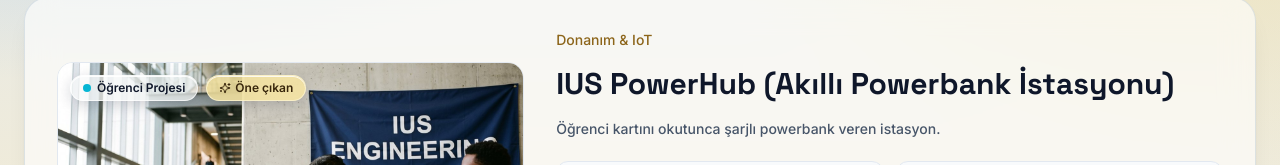
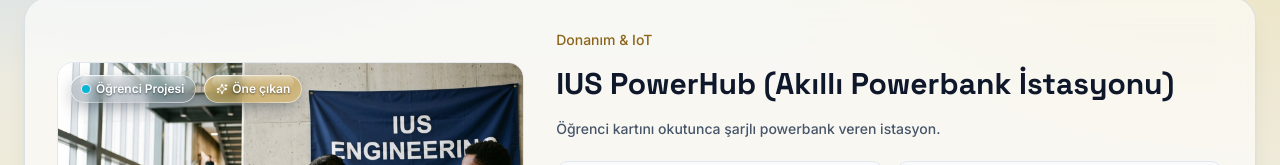
Before and after one commit to HasanKaan28/IEC-PORTAL-2, a Next.js app: page /projeler in a window 1280 px wide. Shown: the part 384-549 px from the top of the page. Built offline with nearby package versions, Linux system fonts and the light colour scheme; no server answers.

Commit message:
style(projects): iOS Liquid Glass badges on project photos
Nearly clear lens with light blur and boosted colour, a specular rim, an inner glow and a soft tint so white text reads on light and dark photos. Reusable as .liquid-glass in globals.css.

```diff
--- a/src/components/public/ProjectsCatalog.tsx
+++ b/src/components/public/ProjectsCatalog.tsx
@@ -126,14 +126,18 @@
                   sizes="(max-width: 1024px) 100vw, 40vw"
                   className="h-64 sm:h-72"
                 />
-                {/* iOS-style frosted glass: light enough behind the text to stay readable on dark photos. */}
+                {/* iOS Liquid Glass chips (see .liquid-glass in globals.css). */}
                 <div className="pointer-events-none absolute left-3 top-3 flex flex-wrap gap-2">
-                  <span className="flex items-center gap-1.5 rounded-full border border-white/70 bg-white/60 px-3 py-1 text-xs font-semibold text-slate-900 shadow-[inset_0_1px_0_rgba(255,255,255,0.9),0_4px_14px_rgba(15,23,42,0.18)] backdrop-blur-xl backdrop-saturate-[1.8]">
-                    <span className="h-2 w-2 rounded-full" style={{ backgroundColor: project.accentColor }} aria-hidden="true" />
+                  <span className="liquid-glass flex items-center gap-1.5 rounded-full px-3 py-1.5 text-xs font-semibold">
+                    <span
+                      className="h-2 w-2 rounded-full ring-1 ring-white/70"
+                      style={{ backgroundColor: project.accentColor }}
+                      aria-hidden="true"
+                    />
                     {project.badge[locale]}
                   </span>
                   {project.isFlagship && (
-                    <span className="flex items-center gap-1 rounded-full border border-accent-100/80 bg-accent-200/80 px-3 py-1 text-xs font-semibold text-accent-950 shadow-[inset_0_1px_0_rgba(255,255,255,0.8),0_4px_14px_rgba(15,23,42,0.18)] backdrop-blur-xl backdrop-saturate-[1.8]">
+                    <span className="liquid-glass liquid-glass-honey flex items-center gap-1 rounded-full px-3 py-1.5 text-xs font-semibold">
                       <Sparkles className="h-3 w-3" aria-hidden="true" />
                       {t.featured}
                     </span>
--- a/src/styles/globals.css
+++ b/src/styles/globals.css
@@ -118,6 +118,61 @@
 }
 
 /*
+ * iOS-style Liquid Glass chip for labels that sit on photos: a nearly clear lens (light blur,
+ * boosted colour), a bright specular rim that fades round the edge, an inner glow, and a soft
+ * shadow tint so white text stays readable on light and dark images alike.
+ */
+.liquid-glass {
+  position: relative;
+  isolation: isolate;
+  overflow: hidden;
+  color: #ffffff;
+  text-shadow: 0 1px 2px rgba(5, 15, 30, 0.55);
+  background:
+    linear-gradient(160deg, rgba(255, 255, 255, 0.26) 0%, rgba(255, 255, 255, 0.06) 45%, rgba(255, 255, 255, 0.14) 100%),
+    rgba(12, 24, 42, 0.26);
+  backdrop-filter: blur(5px) saturate(190%) brightness(1.05);
+  -webkit-backdrop-filter: blur(5px) saturate(190%) brightness(1.05);
+  box-shadow:
+    inset 0 1px 1px rgba(255, 255, 255, 0.7),
+    inset 0 -1px 1px rgba(255, 255, 255, 0.18),
+    inset 0 0 10px rgba(255, 255, 255, 0.16),
+    0 6px 18px -4px rgba(5, 15, 30, 0.45);
+}
+
+/* Specular rim: brightest at the top left, fading out along the sides. */
+.liquid-glass::before {
+  content: "";
+  position: absolute;
+  inset: 0;
+  z-index: -1;
+  border-radius: inherit;
+  padding: 1px;
+  background: linear-gradient(135deg, rgba(255, 255, 255, 0.95), rgba(255, 255, 255, 0.15) 40%, rgba(255, 255, 255, 0.05) 60%, rgba(255, 255, 255, 0.6));
+  -webkit-mask: linear-gradient(#000 0 0) content-box, linear-gradient(#000 0 0);
+  -webkit-mask-composite: xor;
+  mask-composite: exclude;
+  pointer-events: none;
+}
+
+/* Soft highlight across the upper half, like light caught in the curve of the glass. */
+.liquid-glass::after {
+  content: "";
+  position: absolute;
+  inset: 1px 8% 52% 8%;
+  z-index: -1;
+  border-radius: 999px;
+  background: linear-gradient(180deg, rgba(255, 255, 255, 0.38), rgba(255, 255, 255, 0));
+  pointer-events: none;
+}
+
+.liquid-glass-honey {
+  background:
+    linear-gradient(160deg, rgba(255, 255, 255, 0.24) 0%, rgba(255, 255, 255, 0.04) 45%, rgba(255, 255, 255, 0.12) 100%),
+    rgba(181, 134, 29, 0.5);
+}
+
+/*
  * Colour flow for the public site: the page drifts from sky blue through honey to sage and back
  * as you scroll, so sections never sit on flat white. Painted once behind the whole page.
  */
```
